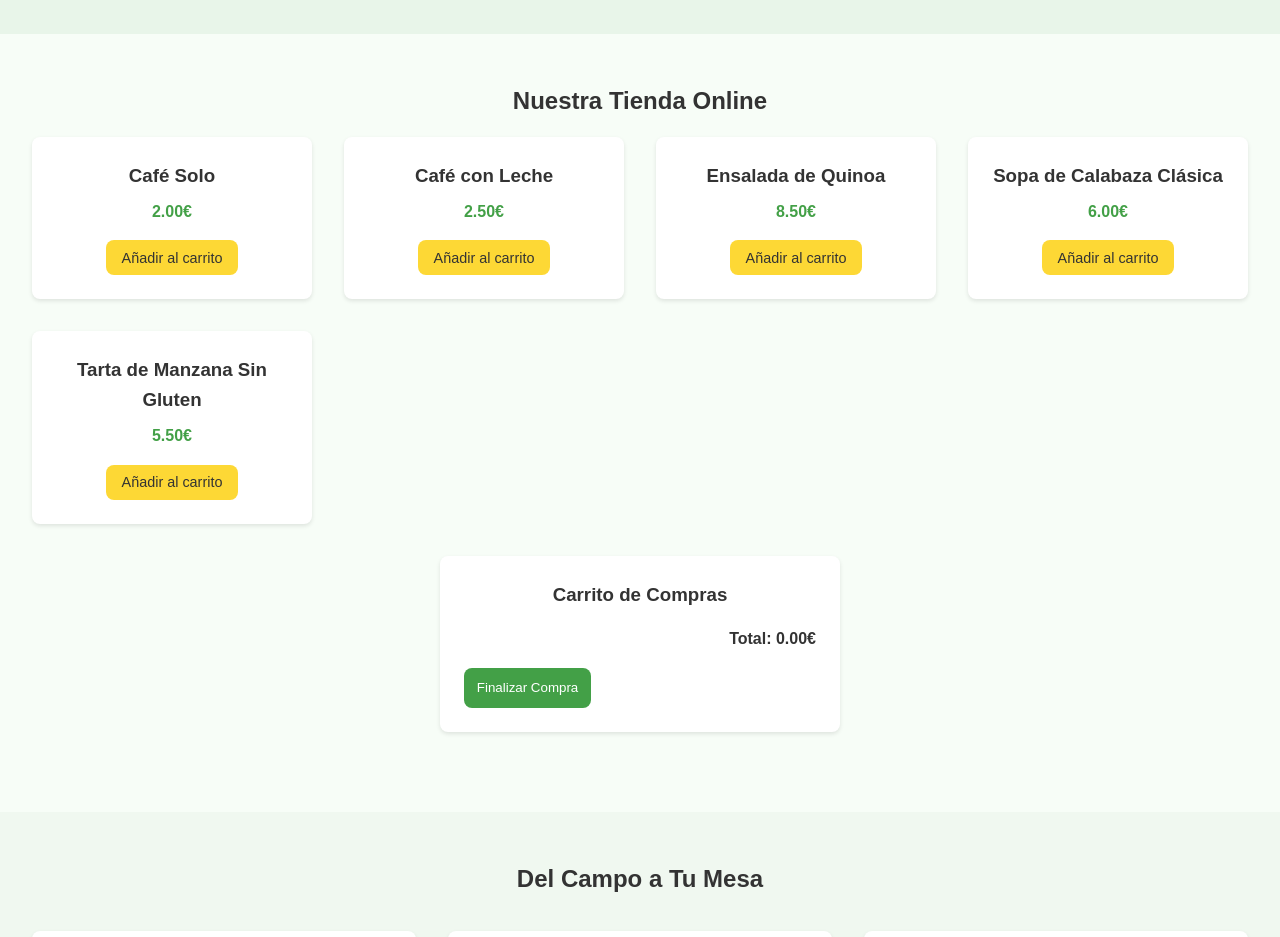
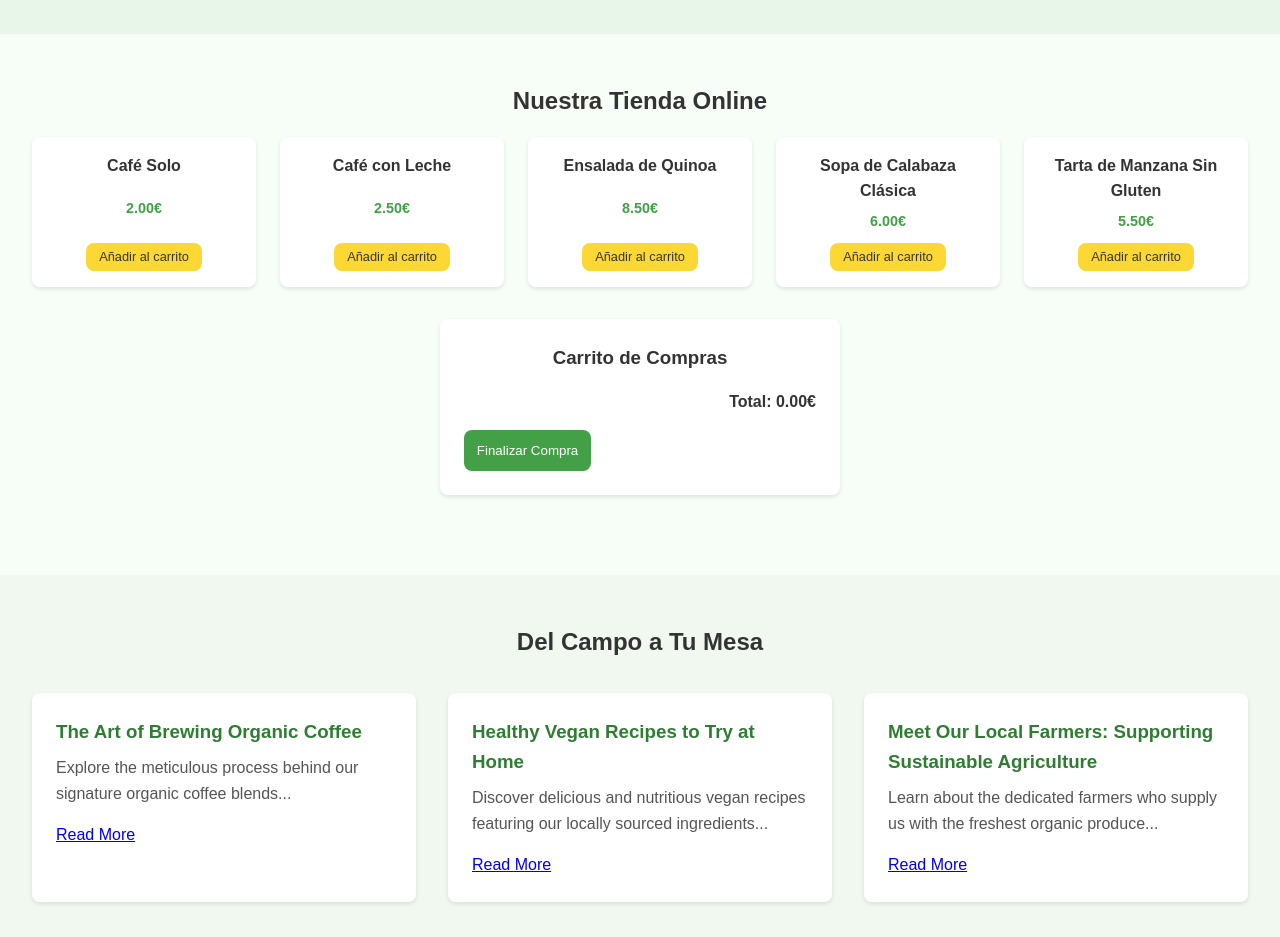
Before and after one commit to GreenleafCafe2025/GreenleafCafe2025.github.io, a plain HTML site: page index.html in a window 1280 px wide. Shown: the part 1680-2617 px from the top of the page. Drawn offline with Linux system fonts and the light colour scheme.

Commit message:
Update estilos.css

```diff
--- a/estilos.css
+++ b/estilos.css
@@ -118,7 +118,7 @@ footer {
   margin-right: 0.3rem;
 }
 
-/* Menú de Temporada */
+/* Seasonal Menu */
 .menu-container {
   display: flex;
   flex-direction: column;
@@ -154,7 +154,7 @@ footer {
   border-radius: 4px;
   width: 250px;
   text-align: left;
-  display: none; /* Oculto por defecto */
+  display: none; /* Hidden by default */
 }
 
 .submenu li {
@@ -171,7 +171,7 @@ footer {
   margin-right: 5px;
 }
 
-/* Sección de Reservas */
+/* Reservations Section */
 #reservas {
   text-align: center;
   padding: 3rem 2rem;
@@ -208,7 +208,7 @@ footer {
   display: none;
 }
 
-/* Sección de Tienda Online */
+/* Online Shop Section */
 #tienda {
   padding: 3rem 2rem;
   text-align: center;
@@ -216,8 +216,8 @@ footer {
 
 .productos-grid {
   display: grid;
-  grid-template-columns: repeat(auto-fit, minmax(250px, 1fr));
-  gap: 2rem;
+  grid-template-columns: repeat(auto-fit, minmax(200px, 1fr)); /* Reducido el minmax para que quepan más */
+  gap: 1.5rem; /* Reducido el gap */
   margin-bottom: 2rem;
 }
 
@@ -225,29 +225,36 @@ footer {
   background-color: #fff;
   border-radius: 8px;
   box-shadow: 0 2px 4px rgba(0, 0, 0, 0.1);
-  padding: 1.5rem;
+  padding: 1rem; /* Reducido el padding general del producto */
   text-align: center;
+  display: flex;
+  flex-direction: column;
+  justify-content: space-between; /* Espaciar los elementos internos */
+  min-height: 150px; /* Añadido un mínimo alto para uniformidad */
 }
 
 .producto h3 {
-  margin-bottom: 0.5rem;
+  margin-bottom: 0.3rem; /* Reducido el margen inferior del título */
+  font-size: 1rem; /* Opcional: reducir el tamaño de la fuente del título */
 }
 
 .producto .precio {
   color: #43a047;
   font-weight: bold;
-  margin-bottom: 1rem;
+  margin-bottom: 0.5rem; /* Reducido el margen inferior del precio */
+  font-size: 0.9rem; /* Opcional: reducir el tamaño de la fuente del precio */
 }
 
 .boton-comprar {
   background-color: #fdd835;
   color: #333;
   border: none;
-  padding: 0.6rem 1rem; /* Reducción del padding para hacer el botón más pequeño */
+  padding: 0.4rem 0.8rem; /* Reducido el padding del botón */
   border-radius: 8px;
   cursor: pointer;
   transition: background-color 0.3s;
-  font-size: 0.9rem; /* Opcional: reducir también el tamaño de la fuente */
+  font-size: 0.8rem; /* Reducido el tamaño de la fuente del botón */
+  align-self: center; /* Centrar el botón */
 }
 
 .boton-comprar:hover {
@@ -293,7 +300,7 @@ footer {
   margin-bottom: 1rem;
 }
 
-/* Sección de Blog */
+/* Blog Section */
 #blog {
   padding: 3rem 2rem;
   text-align: center;
```
